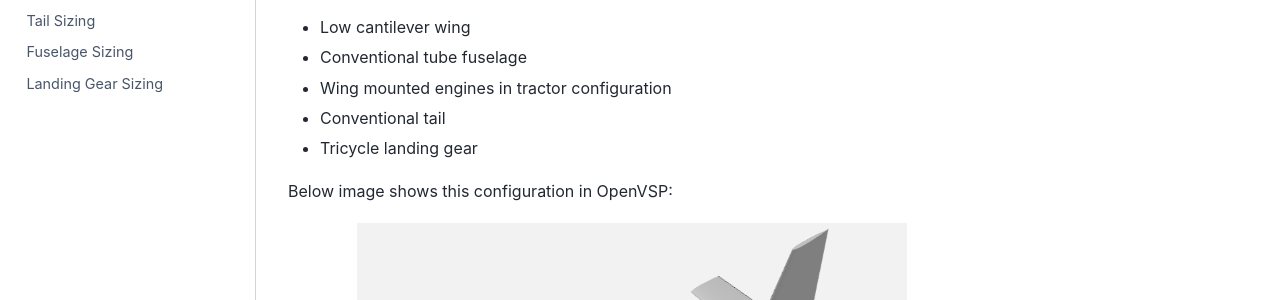
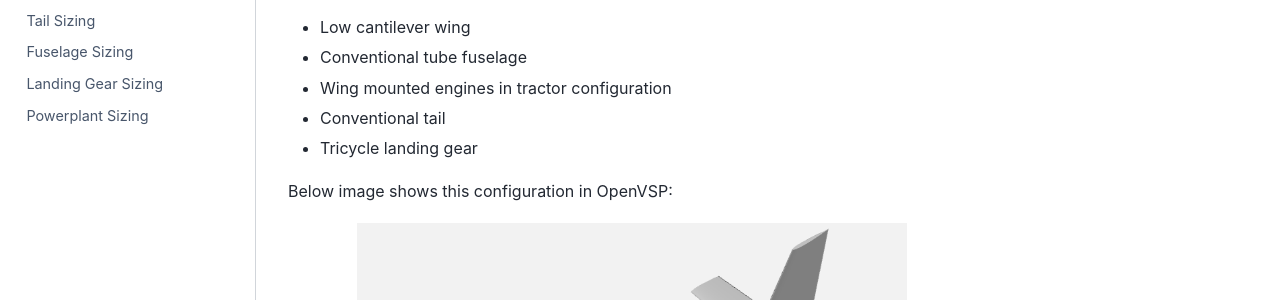
Before and after one commit to ComputationalDesignLab/aircraft-design, a Jupyter Book: the page built from book/configuration.md, in a window 1280 px wide. Shown: the part 448-748 px from the top of the page. Built offline with Jupyter Book 1.0.4 settings and Sphinx 7.4.7 and the Sphinx Book theme 1.1.4, drawn with Linux system fonts in a browser that asks for light colours.

Commit message:
finalized powerplant selection

```diff
--- a/book/_toc.yml
+++ b/book/_toc.yml
@@ -22,3 +22,4 @@
   - file: tail_sizing
   - file: fuselage
   - file: landing_gear
+  - file: powerplant_sizing
```
Also changed, not shown: book/powerplant_sizing.ipynb.
